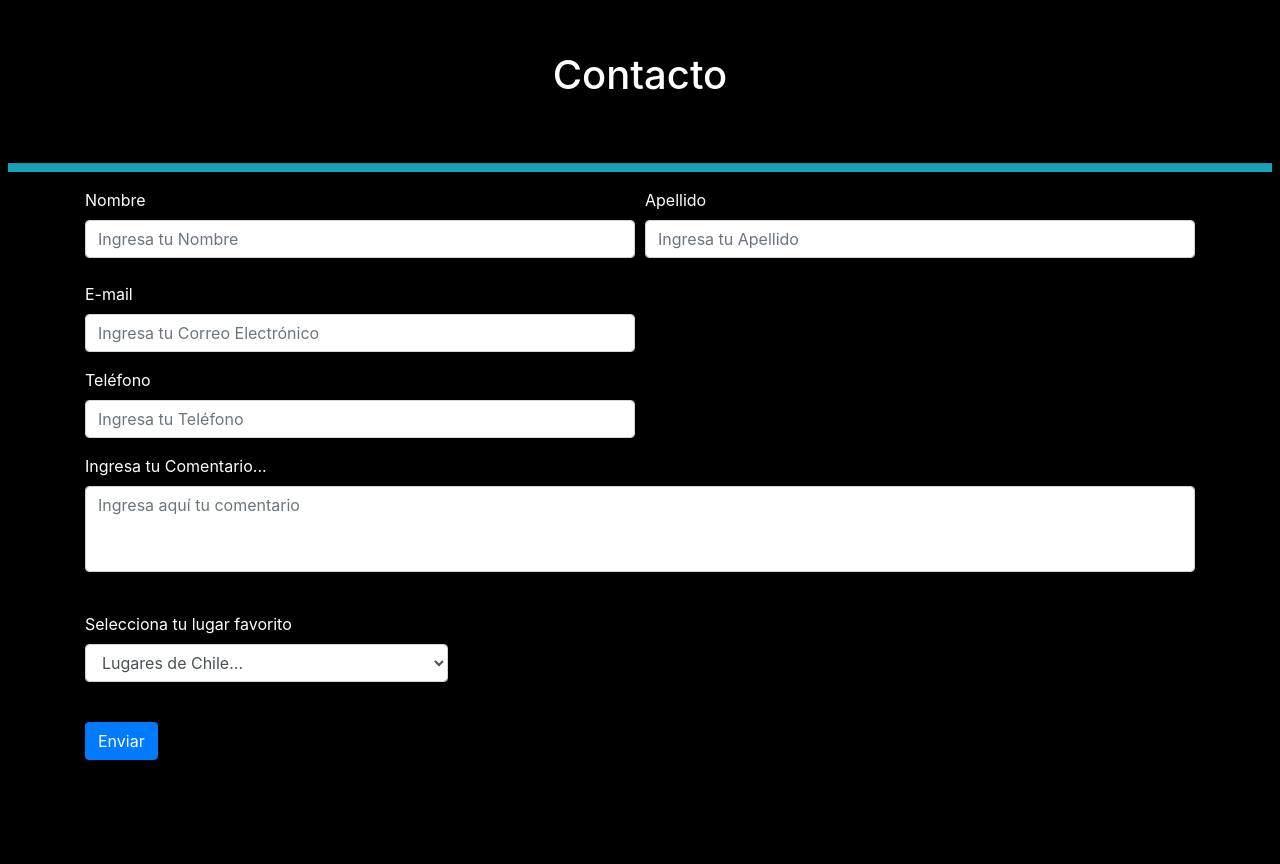
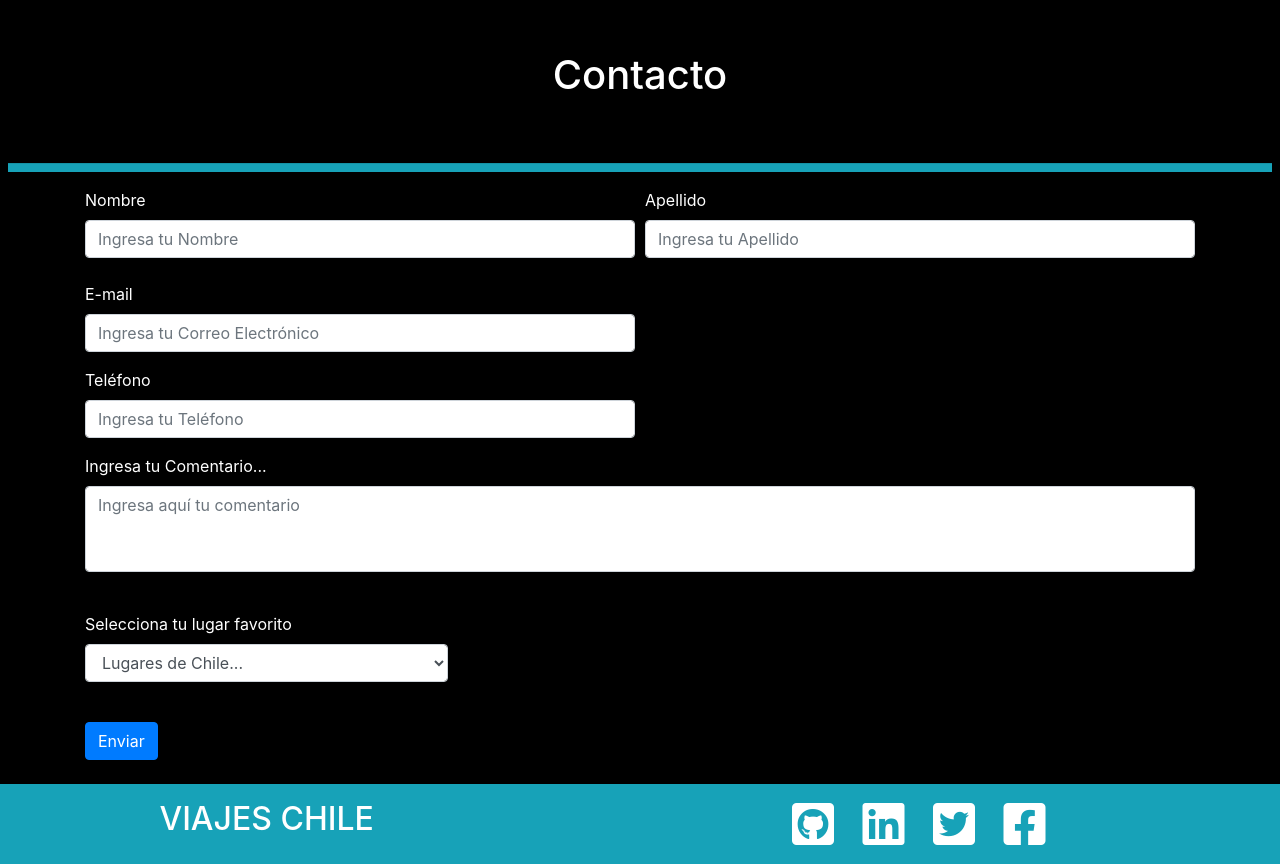
Before and after one commit to juliopalma/viajes_chile, a plain HTML site: page index.html in a window 1280 px wide. Shown: the part 2833-3697 px from the top of the page. Before the commit the page ends 3617 px from the top, so only its background shows below. Drawn offline with nearby package versions, Linux system fonts and the light colour scheme.

Commit message:
Se agrega el footer de la pagina

```diff
--- a/index.html
+++ b/index.html
@@ -279,6 +279,26 @@
         </form>
     </div>
 
+    <!-- Footer -->
+    <footer>
+        <section>
+            <div class="container-fluid bg-info py-3">
+                <div class="row">
+                    <div class="col-lg-5 text-center  margintop">
+                        <p class="h2 text-white ">VIAJES CHILE</p>
+                    </div>
+                    <!-- Iconos pie de pagina -->
+                    <div class="col-lg-7 margintop col-12 text-center">
+                        <a href="https://github.com/" target="_blank"><i class="fab fa-brands fa-github-square fa-3x ml-4 text-white" data-toggle="tooltip" data-placement="right" title="Ir a Github"></i></a>
+                        <a href="https://www.linkedin.com/" target="_blank"> <i class="fab fa-brands fa-linkedin fa-3x ml-4 text-white" data-toggle="tooltip" data-placement="right" title="Ir a Linkedin"></i></a>
+                        <a href="https://twitter.com/" target="_blank"> <i class="fab fa-brands fa-twitter-square fa-3x ml-4 text-white" data-toggle="tooltip" data-placement="right" title="Ir a Twitter"></i></a>
+                        <a href="https://www.facebook.com/" target="_blank"> <i class="fab fa-brands fa-facebook-square fa-3x ml-4 text-white" data-toggle="tooltip" data-placement="right" title="Ir a Facebook"></i></a>
+                    </div>
+                </div>
+            </div>
+        </section>
+    </footer>
+
     <!-- CDN de JS -->
     <script src="https://cdn.jsdelivr.net/npm/bootstrap@5.1.3/dist/js/bootstrap.bundle.min.js" integrity="sha384-ka7Sk0Gln4gmtz2MlQnikT1wXgYsOg+OMhuP+IlRH9sENBO0LRn5q+8nbTov4+1p" crossorigin="anonymous"></script>
 </body>
```
